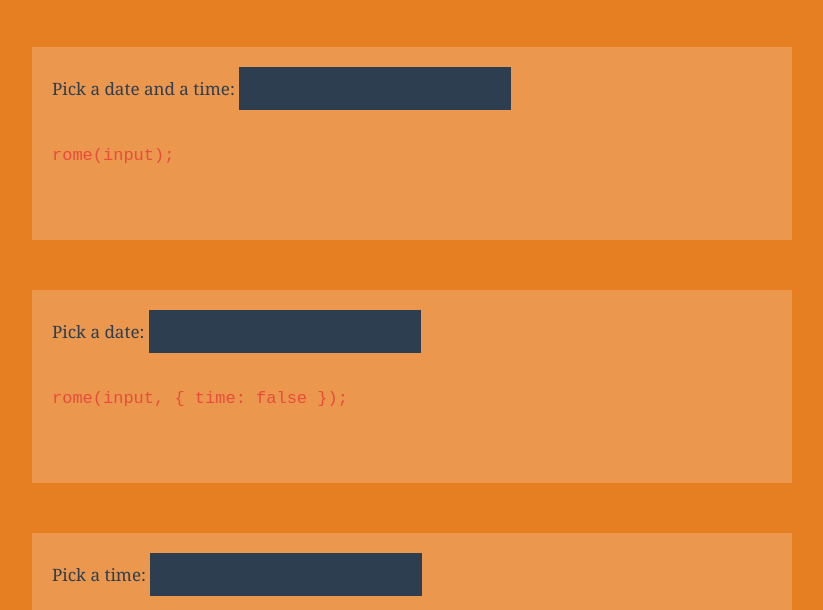
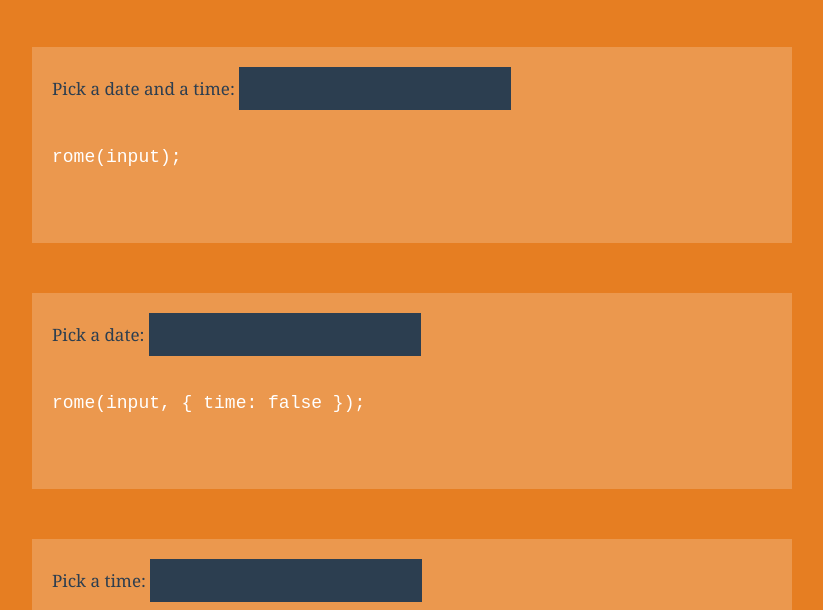
Before and after one commit to bevacqua/rome, a website: page index.html in a window 1280 px wide. Shown: the part 159-769 px from the top of the page, without its empty margins (228-1051 px from the left). Drawn offline with Linux system fonts and the light colour scheme.

Commit message:
Added some padding for the dates, made code samples easier to read

```diff
--- a/example/example.css
+++ b/example/example.css
@@ -27,7 +27,8 @@ a:hover {
 }
 
 pre code {
-  color: #e74c3c;
+  color: white;
+  font-size: 18px;
 }
 
 .parent {
```
Also changed, not shown: dist/rome.css, dist/rome.min.css, example/example.min.css (added).
